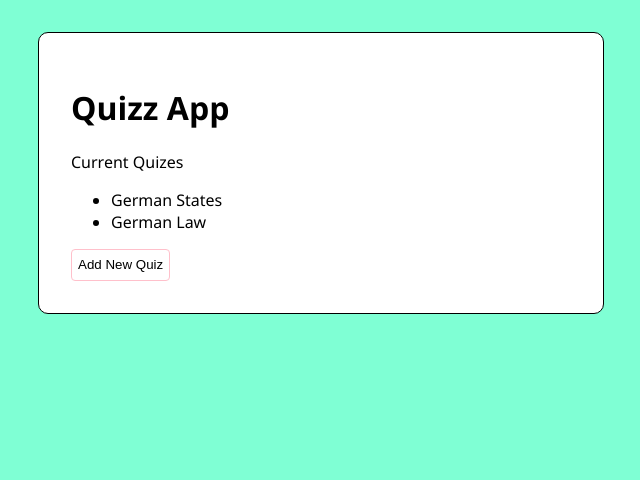
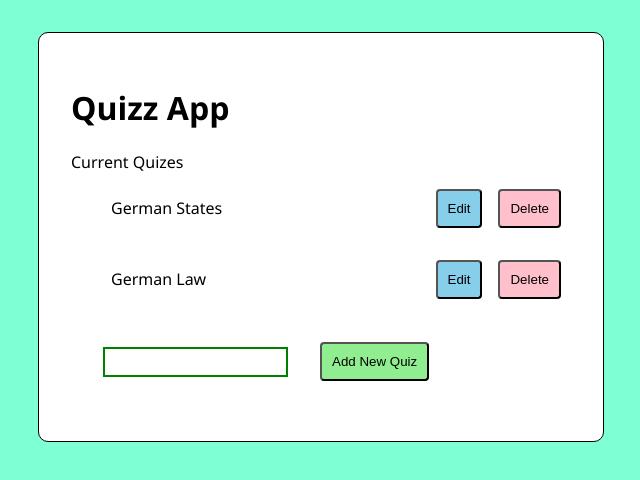
Before and after one commit to slaleye/quiztranslate, a React app: page / in a window 1280 px wide. Shown: the top 480 px of the page, without its empty margins (319-959 px from the left). Built offline with nearby package versions, Linux system fonts and the light colour scheme.

Commit message:
Add styling, fix get react-dom from client

```diff
--- a/src/App.js
+++ b/src/App.js
@@ -1,7 +1,7 @@
-import React from "react";
+import React, { useState } from "react";
 import styles from "./App.module.css";
 
-const quizList = [
+const initialQuizList = [
   {
     name: "German States",
     questions: [
@@ -79,21 +79,51 @@ const quizList = [
 ];
 
 const App = () => {
+  const [quizzes, setQuizzes] = useState(initialQuizList);
+  const [newQuizzName, setNewQuizzName] = useState("");
+
+  const updateQuizzName = (e) => {
+    return setNewQuizzName(e.target.value);
+  };
+
+  const addNewQuizz = () => {
+    if (newQuizzName) {
+      const newQuizz = { name: newQuizzName, questions: [] };
+      setQuizzes((oldQuizzes) => [...oldQuizzes, newQuizz]);
+      setNewQuizzName("");
+    }
+  };
   return (
     <div className={styles.App}>
       <h1>Quizz App</h1>
       <p>Current Quizes</p>
-      <ul>
-        {quizList.map((quizz) => {
-          console.log(quizz);
-          return <li>{quizz.name}</li>;
-        })}
-      </ul>
-
-      <button>Add New Quiz</button>
-
+      <QuizzList quizzes={quizzes} />
+      <input value={newQuizzName} onChange={updateQuizzName} />
+      <button onClick={addNewQuizz}>Add New Quiz</button>
     </div>
   );
 };
 
+function QuizzList({ quizzes }) {
+  if (!quizzes) {
+    return <>There are no quizzes! Add one</>;
+  } else {
+    return (
+      <ul  className={styles.quizList}>
+        {quizzes.map((quizz) => {
+          return (
+            <li key={quizz.name} className={styles.quiz}>
+              <span>{quizz.name}</span>
+              <div className={styles.buttonList}>
+                <button className={styles.buttonBlue}>Edit</button>{" "}
+                <button className={styles.buttonRed}>Delete</button>
+              </div>
+            </li>
+          );
+        })}
+      </ul>
+    );
+  }
+}
+
 export default App;
--- a/src/App.module.css
+++ b/src/App.module.css
@@ -13,16 +13,54 @@ body {
   max-width: 500px;
   margin: 2rem auto;
   padding: 2rem;
+  min-width: 300px;
+}
+
+.buttonRed {
+  background-color: pink;
+}
+
+.buttonBlue {
+  background-color: skyblue;
 }
 
 button {
-  background-color: white;
-  border: 1px solid pink;
+  background-color: lightgreen;
   border-radius: 4px;
-  height: 2rem;
+  padding: 10px;
 }
 
 button:hover {
   background-color: black;
   color: white;
 }
+
+input {
+  height: 1.5rem;
+  border: 2px solid green;
+  margin: 2rem;
+}
+
+.quizList {
+  display: flex;
+  flex-direction: column;
+  gap: 2rem;
+
+}
+.quiz {
+  display: flex;
+  align-items: center;
+  justify-content: space-between;
+}
+.quiz:hover {
+  background-color: blanchedalmond;
+}
+
+.buttonList {
+  display: flex;
+  margin-inline: 10px;
+}
+
+.buttonList button:first-child {
+  margin-inline-end: 1rem;
+}
--- a/src/index.js
+++ b/src/index.js
@@ -1,5 +1,5 @@
 import React from "react";
-import { createRoot } from "react-dom";
+import { createRoot } from "react-dom/client";
 import App from "./App";
 
 // Render your React component instead
```
